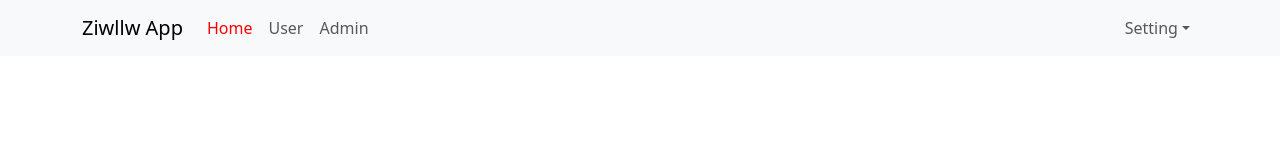
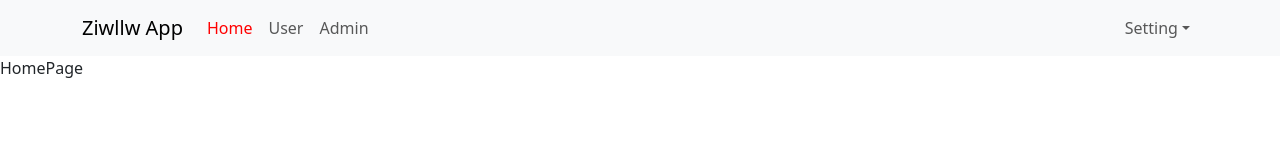
Before and after one commit to hieule2804/React-toturial-prepare-PRJFSA, a React (Create React App) app: page / in a window 1280 px wide. Shown: the top 160 px of the page. Built offline with nearby package versions, Linux system fonts and the light colour scheme.

Commit message:
index route

```diff
--- a/src/components/Header/Header.js
+++ b/src/components/Header/Header.js
@@ -7,7 +7,7 @@
     return (
         <Navbar expand="lg" className="bg-body-tertiary">
             <Container>
-                <Navbar.Brand href="#home">Ziwllw App</Navbar.Brand>
+                <NavLink to="/" className='navbar-brand'>Ziwllw App</NavLink>
                 <Navbar.Toggle aria-controls="basic-navbar-nav" />
                 <Navbar.Collapse id="basic-navbar-nav">
                     <Nav className="me-auto">
@@ -21,13 +21,13 @@
                     </Nav>
                     <Nav>
                         <NavDropdown title="Setting" id="basic-nav-dropdown">
-                            <NavDropdown.Item href="#action/3.1">Login</NavDropdown.Item>
-                            <NavDropdown.Item href="#action/3.2">
+                            <NavDropdown.Item >Login</NavDropdown.Item>
+                            <NavDropdown.Item >
                                 Logout
                             </NavDropdown.Item>
                             {/* <NavDropdown.Item href="#action/3.3">Something</NavDropdown.Item> */}
                             <NavDropdown.Divider />
-                            <NavDropdown.Item href="#action/3.4">
+                            <NavDropdown.Item >
                                 Profile
                             </NavDropdown.Item>
                         </NavDropdown>
--- /dev/null
+++ b/src/components/Home/HomePage.js
@@ -0,0 +1,8 @@
+const HomePage = () => {
+    return (
+        <div className="homepage-container">
+            HomePage
+        </div>
+    )
+}
+export default HomePage;
--- a/src/index.js
+++ b/src/index.js
@@ -7,6 +7,7 @@
 import { BrowserRouter, Routes, Route } from 'react-router-dom';
 import User from './components/User/User';
 import Admin from './components/Admin/Admin';
+import HomePage from './components/Home/HomePage';
 
 const root = ReactDOM.createRoot(document.getElementById('root'));
 root.render(
@@ -14,6 +15,7 @@
   <BrowserRouter>
     <Routes>
       <Route path='/' element={<App />} >
+        <Route index element={<HomePage />} />
         <Route path='/users' element={<User />} />
         <Route path='/admin' element={<Admin />} />
       </Route>
```
